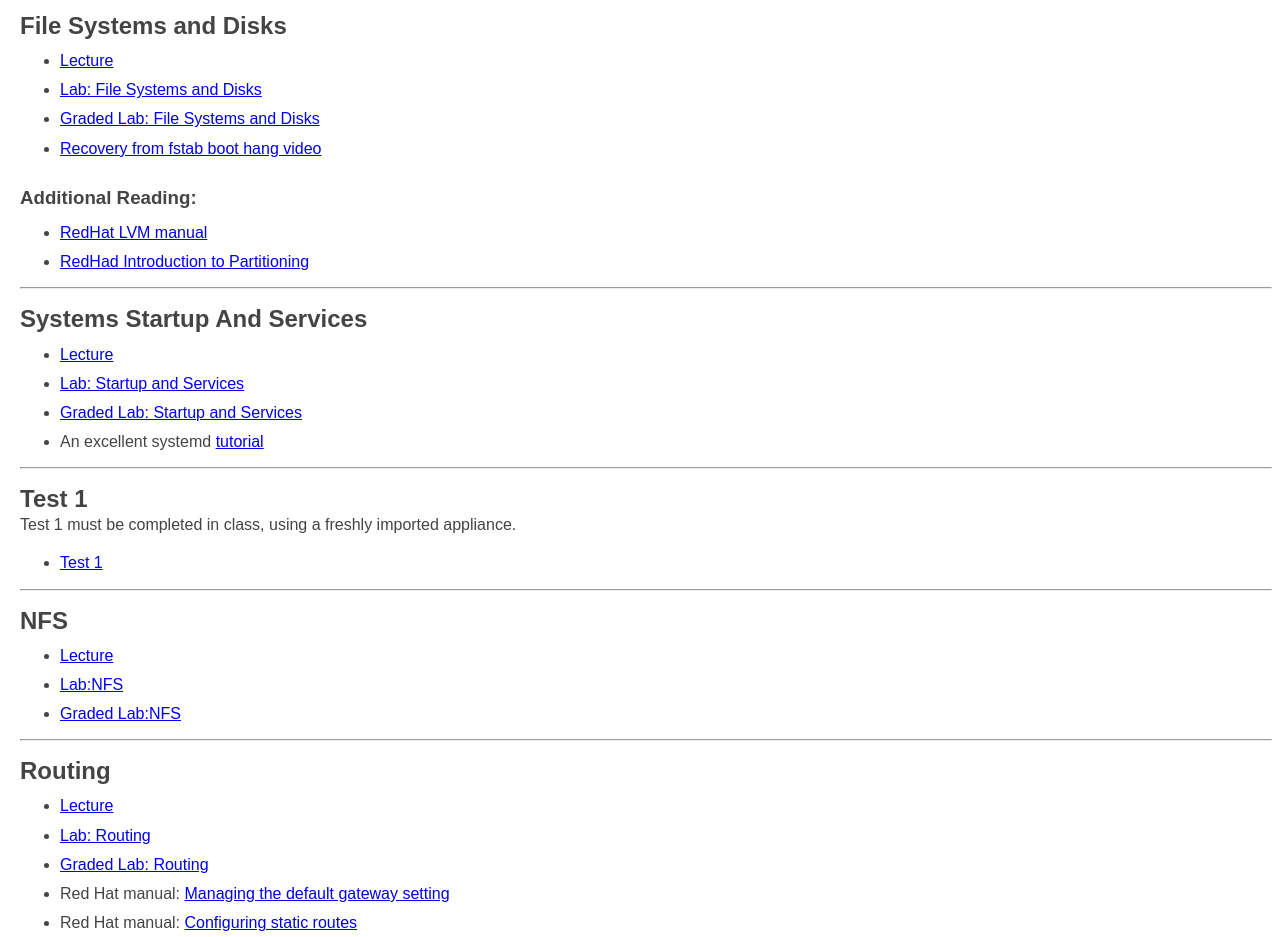
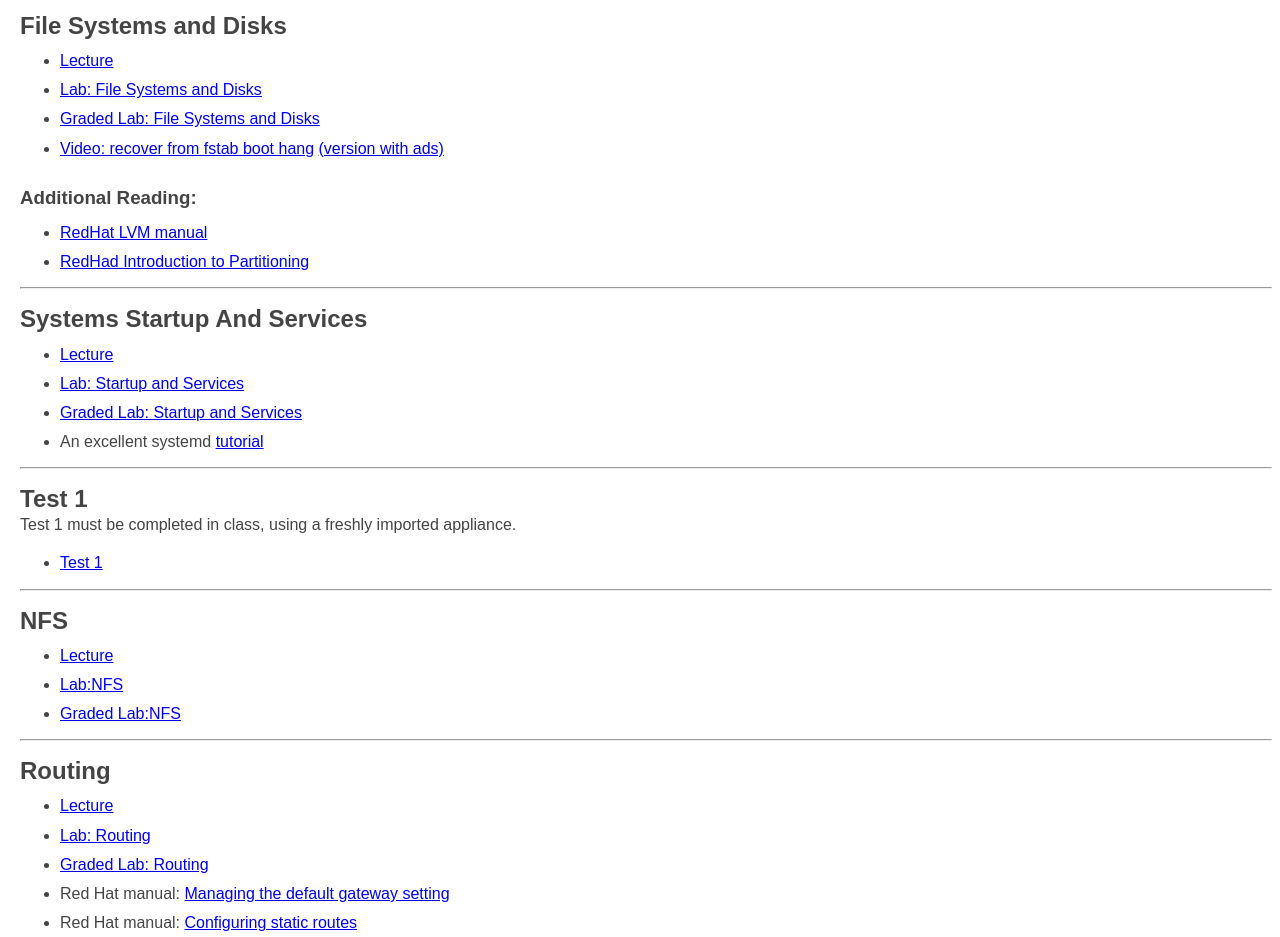
Before and after one commit to profjamesmohawk/LinAdmin, a plain HTML site: page index.html in a window 1280 px wide. Shown: the part 880-1817 px from the top of the page. Drawn offline with Linux system fonts and the light colour scheme.

```diff
--- a/index.html
+++ b/index.html
@@ -71,7 +71,8 @@ We will use the Red Hat Enterprise Linux operating system (RHEL), version 8.3
 <li> <a href="./FileSystemsAndDisks/Lecture.pdf">Lecture</a> </li>
 <li> <a href="./FileSystemsAndDisks/file_systems_and_disks.html">Lab: File Systems and Disks</a> </li>
 <li> <a href="./FileSystemsAndDisks/graded_lab_file_systems_and_disks.html">Graded Lab: File Systems and Disks</a> </li>
-<li> <a href="https://youtu.be/uDnAYLangmk">Recovery from fstab boot hang video</a>
+<li> <a href="https://cdnapisec.kaltura.com/index.php/extwidget/preview/partner_id/1345362/uiconf_id/44669531/entry_id/1_vlve6b4y/embed/dynamic">Video: recover from fstab boot hang</a>
+ <a href="https://youtu.be/uDnAYLangmk">(version with ads) </a>
 </li>
 </ul>
 <h3>Additional Reading:</h3>
```
Also changed, not shown: FileSystemsAndDisks/file_systems_and_disks.html (+1 -1 lines), 4 other files.
